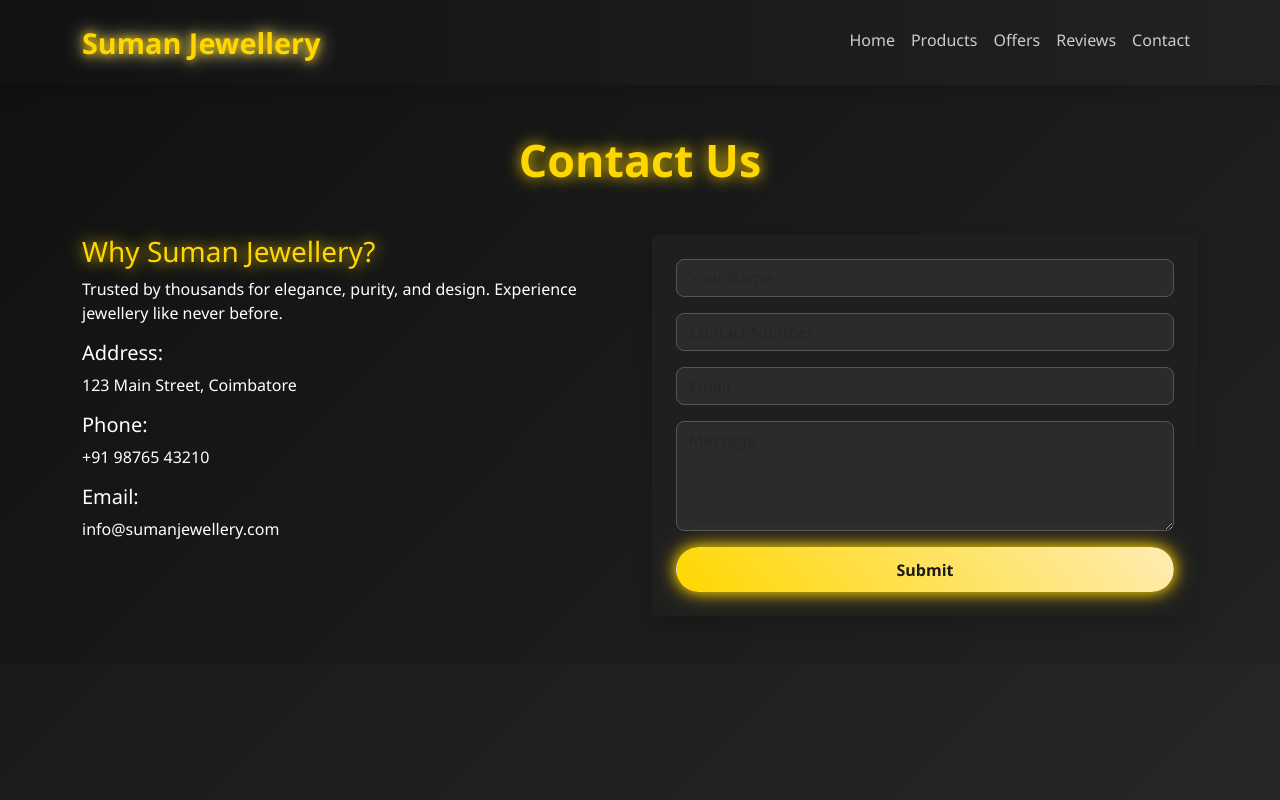
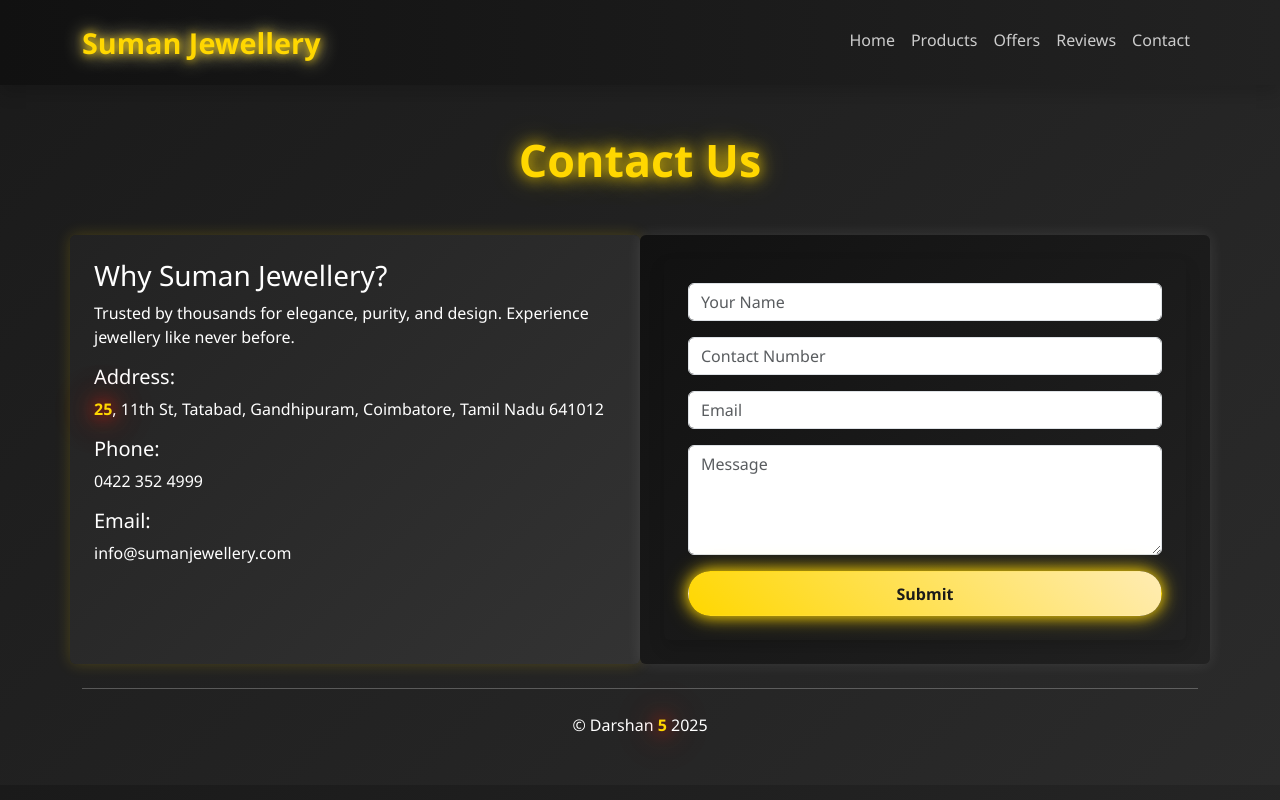
Before and after one commit to Darshan-Prasad-cbe/suman-jewellery-site, a React (Create React App) app: page /contact in a window 1280 px wide. Built offline with nearby package versions, Linux system fonts and the light colour scheme.

Commit message:
Updated Home, Products, Contact, Offers pages and CSS; added new asset 1.png

```diff
--- a/package.json
+++ b/package.json
@@ -12,6 +12,7 @@
     "react": "^19.1.1",
     "react-bootstrap": "^2.10.10",
     "react-dom": "^19.1.1",
+    "react-icons": "^5.5.0",
     "react-router-dom": "^7.9.1",
     "react-scripts": "5.0.1",
     "react-slick": "^0.31.0",
--- a/src/App.css
+++ b/src/App.css
@@ -52,10 +52,28 @@ a {
 }
 
 /* === HERO SECTION === */
+/* === HERO SECTION === */
+.gold-glow {
+  color: #ffd700;
+  font-weight: 700;
+  text-shadow: 0 0 8px #ffd700, 0 0 20px #ffecb3, 0 0 30px #fff;
+  animation: glow 2s infinite alternate;
+}
+
+@keyframes glow {
+  from {
+    text-shadow: 0 0 5px #ffd700, 0 0 15px #ffecb3, 0 0 25px #fff;
+  }
+  to {
+    text-shadow: 0 0 15px #f10707, 0 0 30px #f63a06, 0 0 45px #fc0000;
+  }
+}
+
+
 .hero-section {
   position: relative;
   height: 90vh;
-  background: linear-gradient(rgba(0,0,0,0.3), rgba(0,0,0,0.5)), url('assets/jewel.jpg') center/cover no-repeat;
+  background: linear-gradient(rgba(0,0,0,0.3), rgba(0,0,0,0.7)), url('assets/jewel.jpg') center/cover no-repeat;
   display: flex;
   flex-direction: column;
   justify-content: center;
@@ -111,7 +129,7 @@ a {
 .home-description{
   font-size: 22px;
   font-weight: 500;
-  color: #ffffff;
+  color: #fafafa;
   text-shadow:0 0 15px #ffd700, 0 0 30px rgba(0, 0, 0, 0.8);
 }
 /* === SECTION TITLES === */
@@ -131,6 +149,22 @@ a {
 }
 
 /* === PRODUCTS CARDS === */
+/* Floating hint icon */
+.hint-icon {
+  position: fixed;
+  top: 20px;
+  right: 20px;
+  font-size: 2rem;
+  cursor: pointer;
+  animation: bounce 2s infinite alternate;
+  z-index: 10000;
+}
+
+@keyframes bounce {
+  from { transform: translateY(0); }
+  to { transform: translateY(-10px); }
+}
+
 .products-section .product-card {
   border-radius: 15px;
   overflow: hidden;
@@ -203,15 +237,21 @@ a {
 }
 
 /* === OFFERS SECTION === */
-.offer-card img {
-  border-radius: 15px;
+.offer-img {
+  width: 450px;       /* Adjust width as needed: 400 or 500 */
+  height: 450px;      /* Adjust height as needed */
+  max-width: 100%;    /* Keeps it responsive on smaller screens */
+  max-height: 100%;
+  object-fit: contain;  /* Ensures the image doesn't stretch */
+  border-radius: 15px; /* keeps the rounded corners */
   transition: transform 0.4s ease, box-shadow 0.4s ease;
 }
 
-.offer-card img:hover {
+.offer-img:hover {
   transform: scale(1.05);
   box-shadow: 0 0 35px #ffd700, 0 0 60px rgba(255,215,0,0.6);
 }
+
 
 /* === REVIEWS SECTION === */
 .review-card {
@@ -229,55 +269,63 @@ a {
 }
 
 /* === CONTACT SECTION === */
-.contact-section {
-  background: linear-gradient(135deg, #111, #222);
+/* === CONTACT PAGE SECTIONS === */
+
+/* Left Info Section */
+.info-section {
+  background: linear-gradient(135deg, #222, #333);
+  transition: all 0.4s ease;
+  box-shadow: 0 0 15px rgba(255, 215, 0, 0.2);
+  padding: 2rem;
+  border-radius: 15px;
+}
+.info-section:hover {
+  box-shadow: 0 0 25px #ffd700, 0 0 50px rgba(255, 215, 0, 0.5);
+  transform: translateY(-3px);
 }
 
-.contact-section h2, .contact-section h3 {
-  color: #ffd700;
-  text-shadow: 0 0 15px #ffd700;
+/* Right Form Section */
+.form-section {
+  background: linear-gradient(135deg, #111, #222);
+  transition: all 0.4s ease;
+  box-shadow: 0 0 15px rgba(255, 255, 255, 0.1);
+  padding: 2rem;
+  border-radius: 15px;
+}
+.form-section:hover {
+  box-shadow: 0 0 25px #ffd700, 0 0 50px rgba(255, 215, 0, 0.5);
+  transform: translateY(-3px);
 }
 
-.contact-section form {
-  background: #1f1f1f;
-  border-radius: 15px;
-  padding: 2rem;
-  transition: all 0.4s ease;
-  box-shadow: 0 4px 20px rgba(0,0,0,0.5);
+/* Gold Glow for Secret PIN */
+.gold-glow {
+  color: #ffd700;
+  font-weight: 700;
+  text-shadow: 0 0 8px #ffd700, 0 0 20px #ffecb3, 0 0 30px #fff;
+  animation: glow 2s infinite alternate;
 }
 
-.contact-section form:hover {
-  box-shadow: 0 0 25px #ffd700, 0 0 50px rgba(255,215,0,0.5);
+@keyframes glow {
+  from {
+    text-shadow: 0 0 5px #ffd700, 0 0 15px #ffecb3, 0 0 25px #fff;
+  }
+  to {
+    text-shadow: 0 0 15px #f10707, 0 0 30px #f63a06, 0 0 45px #fc0000;
+  }
 }
 
-.contact-section input,
-.contact-section textarea {
-  border-radius: 8px;
-  border: 1px solid #555;
-  background: #2b2b2b;
-  color: #fff;
-  transition: all 0.3s ease;
+/* Floating Hint Icon for Secret PIN */
+.hint-icon {
+  position: fixed;
+  top: 20px;
+  right: 20px;
+  font-size: 2rem;
+  cursor: pointer;
+  animation: bounce 2s infinite alternate;
+  z-index: 10000;
 }
 
-.contact-section input:focus,
-.contact-section textarea:focus {
-  border-color: #ffd700;
-  box-shadow: 0 0 15px #ffd700;
-  outline: none;
+@keyframes bounce {
+  from { transform: translateY(0); }
+  to { transform: translateY(-10px); }
 }
-
-/* === SLICK CAROUSEL === */
-.slick-slide {
-  padding: 0 10px;
-}
-
-.slick-dots li button:before {
-  font-size: 12px;
-  color: #ffd700;
-  opacity: 0.7;
-}
-
-.slick-dots li.slick-active button:before {
-  opacity: 1;
-  color: #ffd700;
-}
--- a/src/pages/Contact.jsx
+++ b/src/pages/Contact.jsx
@@ -4,14 +4,26 @@ export default function Contact() {
       <div className="container">
         <h2 className="section-title">Contact Us</h2>
         <div className="row g-4">
-          <div className="col-md-6">
+
+          {/* Info Section */}
+          <div className="col-md-6 info-section p-4 rounded">
             <h3>Why Suman Jewellery?</h3>
             <p>Trusted by thousands for elegance, purity, and design. Experience jewellery like never before.</p>
-            <h5>Address:</h5><p>123 Main Street, Coimbatore</p>
-            <h5>Phone:</h5><p>+91 98765 43210</p>
-            <h5>Email:</h5><p>info@sumanjewellery.com</p>
+
+            <h5>Address:</h5>
+            <p>
+              <span className="gold-glow">25</span>, 11th St, Tatabad, Gandhipuram, Coimbatore, Tamil Nadu 641012
+            </p>
+
+            <h5>Phone:</h5>
+            <p>0422 352 4999</p>
+
+            <h5>Email:</h5>
+            <p>info@sumanjewellery.com</p>
           </div>
-          <div className="col-md-6">
+
+          {/* Contact Form */}
+          <div className="col-md-6 form-section p-4 rounded">
             <form className="shadow p-4 rounded">
               <input type="text" className="form-control mb-3" placeholder="Your Name"/>
               <input type="text" className="form-control mb-3" placeholder="Contact Number"/>
@@ -21,6 +33,12 @@ export default function Contact() {
             </form>
           </div>
         </div>
+
+        {/* Footer with Secret PIN */}
+        <hr className="my-4"/>
+        <p className="text-center mb-0">
+          © Darshan <span className="gold-glow">5</span> 2025
+        </p>
       </div>
     </section>
   );
--- a/src/pages/Home.jsx
+++ b/src/pages/Home.jsx
@@ -4,16 +4,35 @@ export default function Home() {
   return (
     <section className="hero-section d-flex flex-column justify-content-center align-items-center text-center">
       <div className="overlay"></div>
+
       <h1 className="hero-title gold-text">SUMAN JEWELLERY</h1>
       <p className="hero-subtitle">✨ Shine with Timeless Elegance ✨</p>
+
       <div className="d-flex gap-3 mb-5">
         <Link to="/contact" className="btn btn-gold">Contact</Link>
         <Link to="/products" className="btn btn-outline-gold">Products</Link>
       </div>
+
       <div className="home-description px-3">
-        <p>Welcome to <span className="gold-text">SUMAN JEWELLERY</span>, where craftsmanship meets luxury.</p>
-        <p>Our collection of premium chains, necklaces, and bracelets is designed to make you shine on every occasion.</p>
-        <p>Experience timeless elegance and modern sophistication with our exclusive jewellery.</p>
+        <p>
+          Welcome to <span className="gold-text">Suman Jewellery</span>, where <strong>craftsmanship meets luxury</strong> and every piece tells a story.
+        </p>
+        <p>
+          Discover our exquisite collection of <span className="gold-text">chains, necklaces, bracelets</span>, and rings, designed to make you shine on every occasion.
+        </p>
+        <p>
+          Experience <strong>timeless elegance</strong> and modern sophistication with jewellery that reflects your unique style.
+        </p>
+
+        <br />
+        <hr />
+
+        <p>
+          Visit our store at <span className="gold-glow">25,</span> 11th St, Tatabad, Gandhipuram, Coimbatore — <strong>your golden destination for luxury jewellery</strong>.
+        </p>
+        <p>
+          Stay connected for <span className="gold-text">exclusive offers, lucky draws,</span> and limited edition collections — because elegance is meant to be celebrated. ✨
+        </p>
       </div>
     </section>
   );
--- a/src/pages/Offers.jsx
+++ b/src/pages/Offers.jsx
@@ -1,18 +1,29 @@
+import img1 from '../assets/1.png'
+
 export default function Offers() {
   return (
     <section className="offers-section py-5 text-white">
       <div className="container">
-        <h2 className="section-title">Special Offers</h2>
+        <h2 className="section-title">Special Offers & Lucky Draw</h2>
         <div className="row align-items-center g-4">
           <div className="col-md-6">
             <div className="offer-card shadow">
-              <img src="https://i.ibb.co/fF5Rvyz/chain4.jpg" alt="Offer" className="img-fluid"/>
+              <img src={img1} alt="Offer" className="img-fluid offer-img" />
             </div>
           </div>
           <div className="col-md-6">
-            <h3 className="gold-text">Buy 1 Get 1 Free 🎉</h3>
-            <p>This festive season, celebrate elegance with our exclusive jewellery offer.</p>
-            <p>Buy one premium ornament and get another absolutely free. Don’t miss the chance to add sparkle to your collection!</p>
+            <h3 className="gold-text">🎁 Hidden Lucky Draw!</h3>
+            <p>We’ve hidden a secret 6-digit PIN somewhere on this website. Each page may contain one or two digits of the PIN.</p>
+            <p><strong>Example:</strong> If the secret PIN is <code>123456</code>, you might find:</p>
+            <ul>
+              <li>Page 1: <code>1</code> and <code>2</code></li>
+              <li>Page 2: <code>3</code> and <code>4</code></li>
+              <li>Page 3: <code>5</code> and <code>6</code></li>
+            </ul>
+            <p>Collect all digits in order and send a screenshot of the complete PIN to our WhatsApp.</p>
+            <p><strong>Note:</strong> This is a <em>lucky draw</em>, not everyone will win. Winners will be announced on <strong>Aadi Perukku</strong>.</p>
+            <p>All participants will receive a special participation gift. The top 3 lucky winners will get an exciting opportunity for trips within India, and depending on our reach, there’s a chance for international flights too! 🌏✈️</p>
+            <p>Stay connected for updates and announcements. Best of luck! 🍀</p>
           </div>
         </div>
       </div>
```
Also changed, not shown: src/pages/Products.jsx (+27 -48 lines), 2 other files (tests, documents, lock files or other folders).
